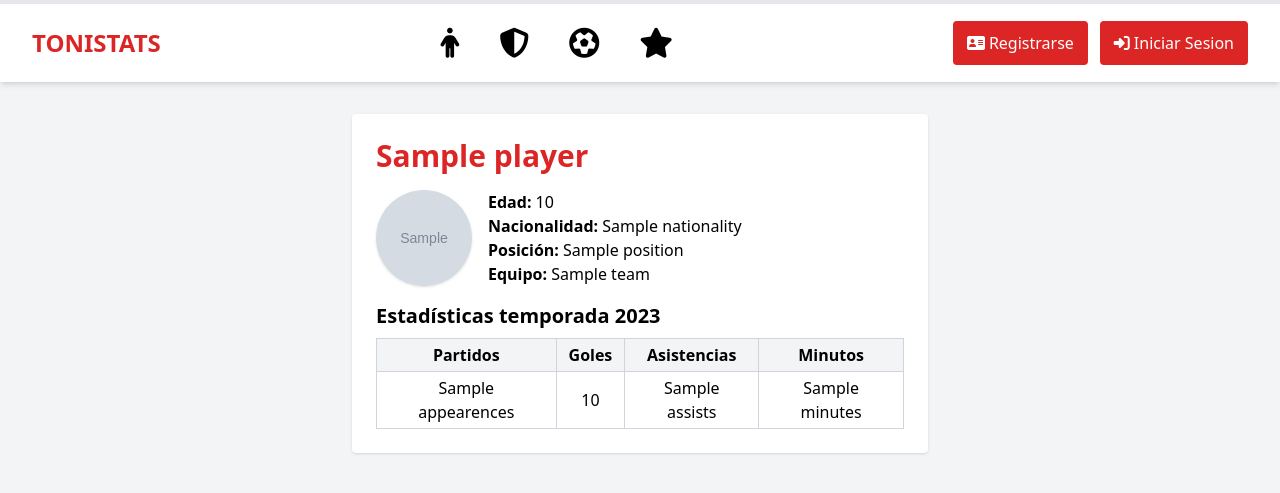
After one commit to tonidf/Proyecto_final, a Flask app: page /jugador/1 in a window 1280 px wide. The commit adds this page. Shown: the top 493 px of the page. Run offline with Flask 3, Linux system fonts and the light colour scheme; grey boxes marked "Sample" are stand-in pictures; a database or web service that is not in the repository returns one stand-in record (values such as "Sample title"); data that the repository does not hold is empty; some libraries are stand-ins or nearby versions.

Commit message:
V2.0.2: implemento redirecciones a la vista de jugadores a falta de mejorar el diseño de la vista de jugador_individual

```diff
--- a/src/api_football.py
+++ b/src/api_football.py
@@ -328,6 +328,7 @@ def obtener_jugadores_por_equipo(equipo_id, season=2023):
             partidos = stats.get('games', {}).get('appearences')
 
             jugador_info = {
+                'id': jugador.get('player', {}).get('id'),
                 'nombre': jugador.get('player', {}).get('name', 'Desconocido'),
                 'goles': goles if goles is not None else 0,
                 'asistencias': asistencias if asistencias is not None else 0,
--- a/src/routes/players.py
+++ b/src/routes/players.py
@@ -14,16 +14,21 @@ API_ID_A_INTERNO = {
     798: 20
 }
 
-# @players_bp.route('/buscar/<nombre>')
-# def buscar_jugador(nombre):
-#     url = "https://v3.football.api-sports.io/players?search={}&season=2023".format(nombre)
-#     headers = {
-#         "x-apisports-key": API_KEY
-#     }
+@players_bp.route('/jugador/<int:jugador_id>')
+def jugador_por_id(jugador_id):
+    url = f"https://v3.football.api-sports.io/players?id={jugador_id}&season=2023"
+    headers = {
+        "x-apisports-key": API_KEY
+    }
 
-#     response = requests.get(url, headers=headers)
-#     data = response.json()
-#     return jsonify(data)
+    response = requests.get(url, headers=headers)
+    data = response.json()
+
+    if not data["response"]:
+        return render_template("jugador_no_encontrado.html")
+
+    jugador = data["response"][0]
+    return render_template("jugador_unico.html", jugador=jugador)
 
 @players_bp.route('/jugadores/general')
 def jugadores_general():
@@ -56,9 +61,9 @@ def jugadores_top5():
     lista_a_ordenar = jugadores_con_contribuciones if jugadores_con_contribuciones else jugadores
 
     top5 = sorted(
-        lista_a_ordenar,
-        key=lambda x: (x['goles'] + x['asistencias']),
-        reverse=True
+    lista_a_ordenar,
+    key=lambda x: (x['goles'] + x['asistencias']),
+    reverse=True
     )[:5]
 
     for jugador in top5:
@@ -67,6 +72,7 @@ def jugadores_top5():
             jugador['foto'] = url_for('static', filename='img/profile_default.webp')
         else:
             jugador['foto'] = foto
+        # Asegúrate que jugador tiene 'id' ya en la data; si no, obténlo aquí.
 
     return jsonify(top5)
 
@@ -76,7 +82,7 @@ def jugadores_top5():
 @players_bp.route('/buscar_jugadores')
 def buscar_jugador():
     nombre = request.args.get('nombre', '').strip()
-    if len(nombre) < 2:
+    if len(nombre) < 4:
         return jsonify([])
 
     url = f"https://v3.football.api-sports.io/players?search={nombre}&season=2023&league=140"
@@ -90,18 +96,24 @@ def buscar_jugador():
         return jsonify([])
 
     data = response.json()
-    print(f"Datos obtenidos: {data}")  # Para depuración
     jugadores = data.get("response", [])
 
-    nombres_unicos = []
+    resultados = []
     ya_vistos = set()
     for j in jugadores:
-        nombre_jugador = j.get("player", {}).get("name")
-        if nombre_jugador and nombre_jugador not in ya_vistos:
-            nombres_unicos.append({"nombre": nombre_jugador})
+        jugador_data = j.get("player", {})
+        nombre_jugador = jugador_data.get("name")
+        id_jugador = jugador_data.get("id")
+
+        if nombre_jugador and id_jugador and nombre_jugador not in ya_vistos:
+            resultados.append({
+                "id": id_jugador,
+                "nombre": nombre_jugador
+            })
             ya_vistos.add(nombre_jugador)
 
-    return jsonify(nombres_unicos[:10])
+    return jsonify(resultados[:10])
+
 
 @players_bp.route('/comparar-jugadores')
 def comparar_jugadores():
--- /dev/null
+++ b/src/templates/jugador_unico.html
@@ -0,0 +1,39 @@
+{% extends './layouts/layout.html' %}
+
+{% block title %}Jugador: {{ jugador.player.name }}{% endblock %}
+
+{% block body %}
+<div class="max-w-xl mx-auto p-6 bg-white rounded shadow mt-8">
+    <h1 class="text-3xl font-bold text-red-600 mb-4">{{ jugador.player.name }}</h1>
+
+    <div class="flex items-center space-x-4 mb-4">
+        <img src="{{ jugador.player.photo }}" alt="{{ jugador.player.name }}" class="w-24 h-24 rounded-full object-cover shadow" />
+        <div>
+            <p><strong>Edad:</strong> {{ jugador.player.age }}</p>
+            <p><strong>Nacionalidad:</strong> {{ jugador.player.nationality }}</p>
+            <p><strong>Posición:</strong> {{ jugador.statistics[0].games.position }}</p>
+            <p><strong>Equipo:</strong> {{ jugador.statistics[0].team.name }}</p>
+        </div>
+    </div>
+
+    <h2 class="text-xl font-semibold mb-2">Estadísticas temporada 2023</h2>
+    <table class="w-full border-collapse border border-gray-300">
+        <thead>
+            <tr class="bg-gray-100">
+                <th class="border border-gray-300 px-3 py-1">Partidos</th>
+                <th class="border border-gray-300 px-3 py-1">Goles</th>
+                <th class="border border-gray-300 px-3 py-1">Asistencias</th>
+                <th class="border border-gray-300 px-3 py-1">Minutos</th>
+            </tr>
+        </thead>
+        <tbody>
+            <tr>
+                <td class="border border-gray-300 px-3 py-1 text-center">{{ jugador.statistics[0].games.appearences }}</td>
+                <td class="border border-gray-300 px-3 py-1 text-center">{{ jugador.statistics[0].goals.total }}</td>
+                <td class="border border-gray-300 px-3 py-1 text-center">{{ jugador.statistics[0].goals.assists }}</td>
+                <td class="border border-gray-300 px-3 py-1 text-center">{{ jugador.statistics[0].games.minutes }}</td>
+            </tr>
+        </tbody>
+    </table>
+</div>
+{% endblock %}
```
Also changed, not shown: src/templates/jugador_no_encontrado.html (added, +8 -0 lines), src/templates/jugadores_general.html (+14 -7 lines).
